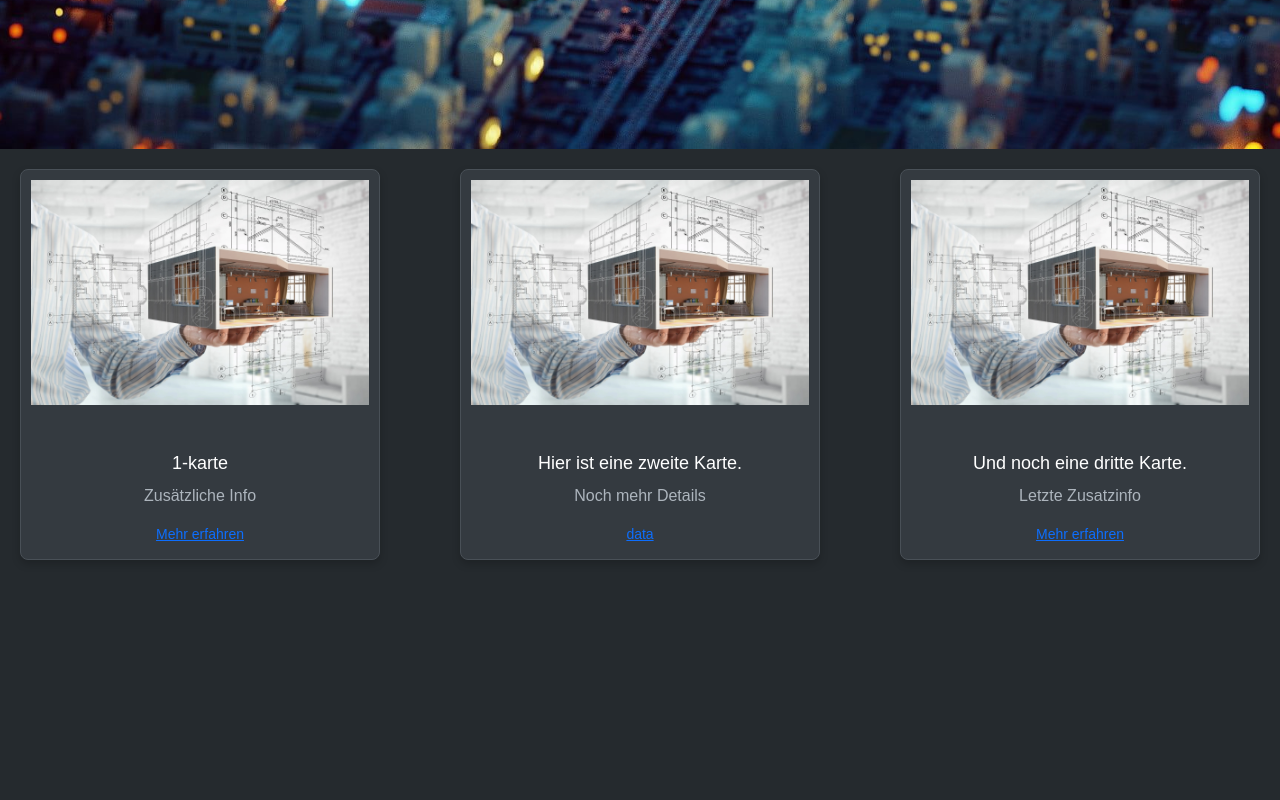
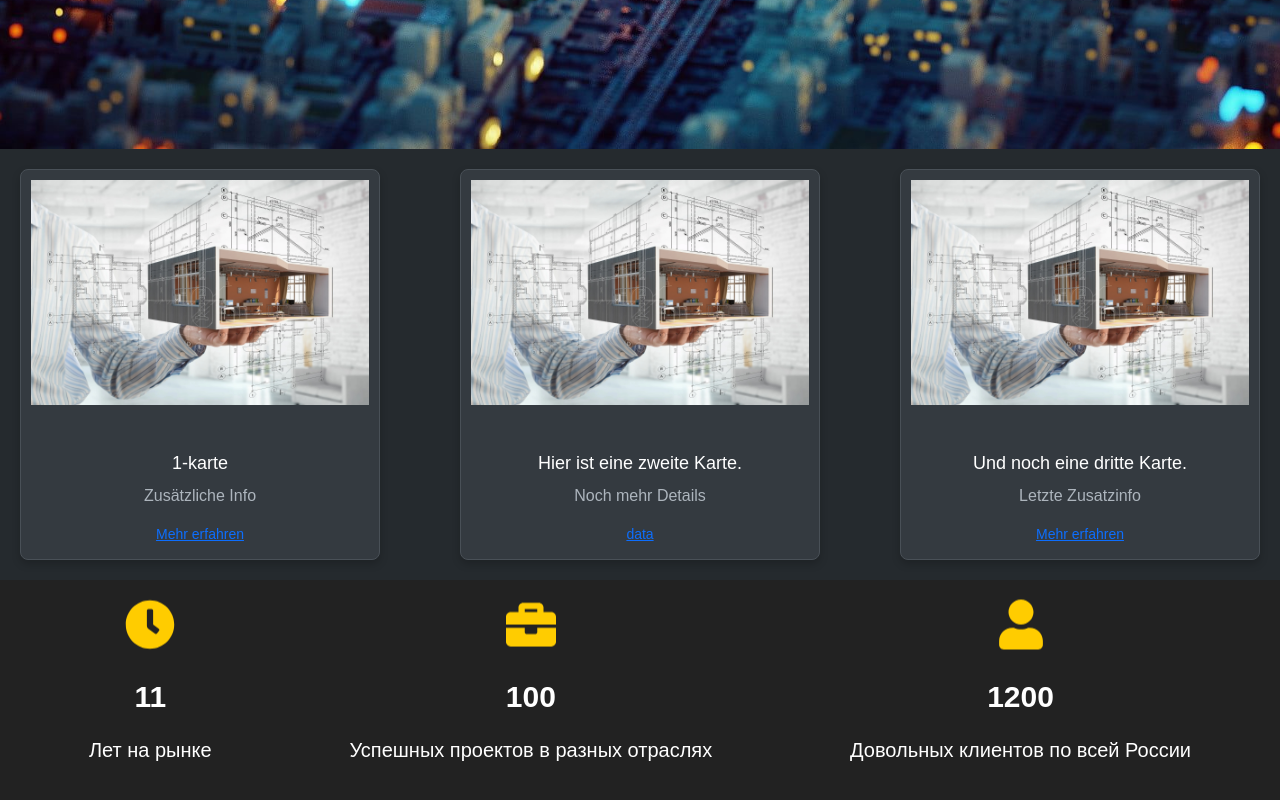
Before and after one commit to nuray12345/app, a React (Create React App) app: page / in a window 1280 px wide. Shown: the part 751-1551 px from the top of the page. Before the commit the page ends 1431 px from the top, so only its background shows below. Built offline with nearby package versions, Linux system fonts and the light colour scheme; a web font is replaced by a local one.

Commit message:
компонент icons

```diff
--- a/package.json
+++ b/package.json
@@ -9,6 +9,7 @@
     "@testing-library/user-event": "^13.5.0",
     "react": "^19.0.0",
     "react-dom": "^19.0.0",
+    "react-icons": "^5.5.0",
     "react-scripts": "5.0.1",
     "sass": "^1.85.1",
     "sass-loader": "^16.0.5",
--- a/src/App.jsx
+++ b/src/App.jsx
@@ -3,7 +3,7 @@ import Parallax from './front/components/Paralax/Paralax.jsx';
 import { useState } from 'react';
 import Card from "./front/components/Cart/Cart/Card";
 import {Fragment} from "react";
-
+import Achievements from "./front/components/Icons/Achievements";
 export default function App() {
     const [content, setContent] = useState('Tap the button');
 
@@ -16,6 +16,7 @@ export default function App() {
             <Header handleClick={handleClick} />  {/* Pass handleClick as prop */}
             <Parallax/>
             <Card/>
+            <Achievements/>
         </>
     );
 }
--- /dev/null
+++ b/src/front/components/Icons/Achievements.jsx
@@ -0,0 +1,25 @@
+import React from "react";
+import { FaClock, FaBriefcase, FaUser } from "react-icons/fa";
+import "./Achievements.sass";
+
+const Achievements = () => {
+    const achievements = [
+        { icon: <FaClock className="icon" />, number: 11, text: "Лет на рынке" },
+        { icon: <FaBriefcase className="icon" />, number: 100, text: "Успешных проектов в разных отраслях" },
+        { icon: <FaUser className="icon" />, number: 1200, text: "Довольных клиентов по всей России" },
+    ];
+
+    return (
+        <div className="achievements">
+            {achievements.map((ach, index) => (
+                <div key={index} className="achievement">
+                    {ach.icon}
+                    <h2>{ach.number}</h2>
+                    <p>{ach.text}</p>
+                </div>
+            ))}
+        </div>
+    );
+};
+
+export default Achievements;
--- /dev/null
+++ b/src/front/components/Icons/Achievements.sass
@@ -0,0 +1,34 @@
+.achievements
+  display: flex
+  justify-content: space-around
+  padding: 20px
+  background-color: #222
+  color: #fff
+
+  .achievement
+    text-align: center
+    transition: transform 0.3s ease-in-out, opacity 0.5s ease-in-out
+    opacity: 0
+    animation: fadeIn 1s forwards
+
+    &:hover
+      transform: scale(1.1)
+
+    .icon
+      font-size: 50px
+      color: #ffcc00
+      animation: bounce 1.5s infinite
+
+@keyframes fadeIn
+  from
+    opacity: 0
+    transform: translateY(20px)
+  to
+    opacity: 1
+    transform: translateY(0)
+
+@keyframes bounce
+  0%, 100%
+    transform: translateY(0)
+  50%
+    transform: translateY(-5px)
```
Also changed, not shown: 1 other file (tests, documents, lock files or other folders).
